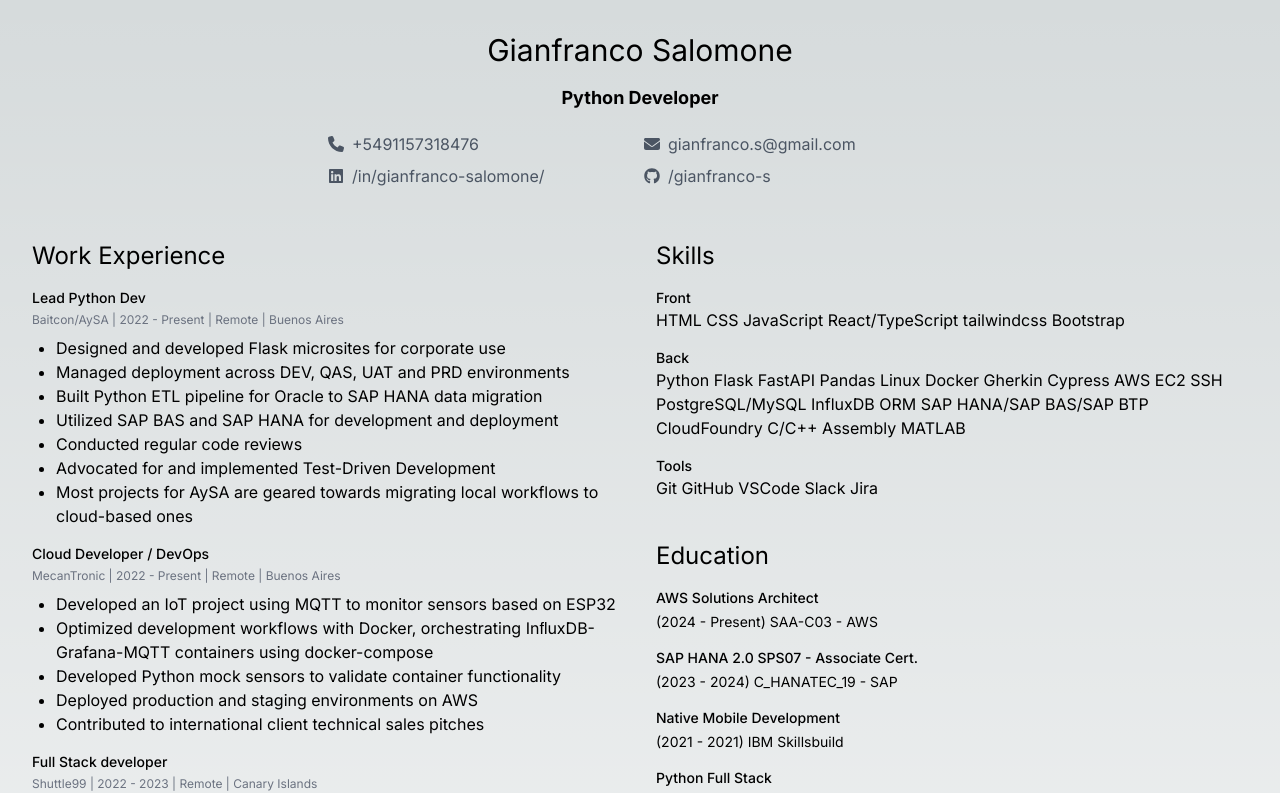
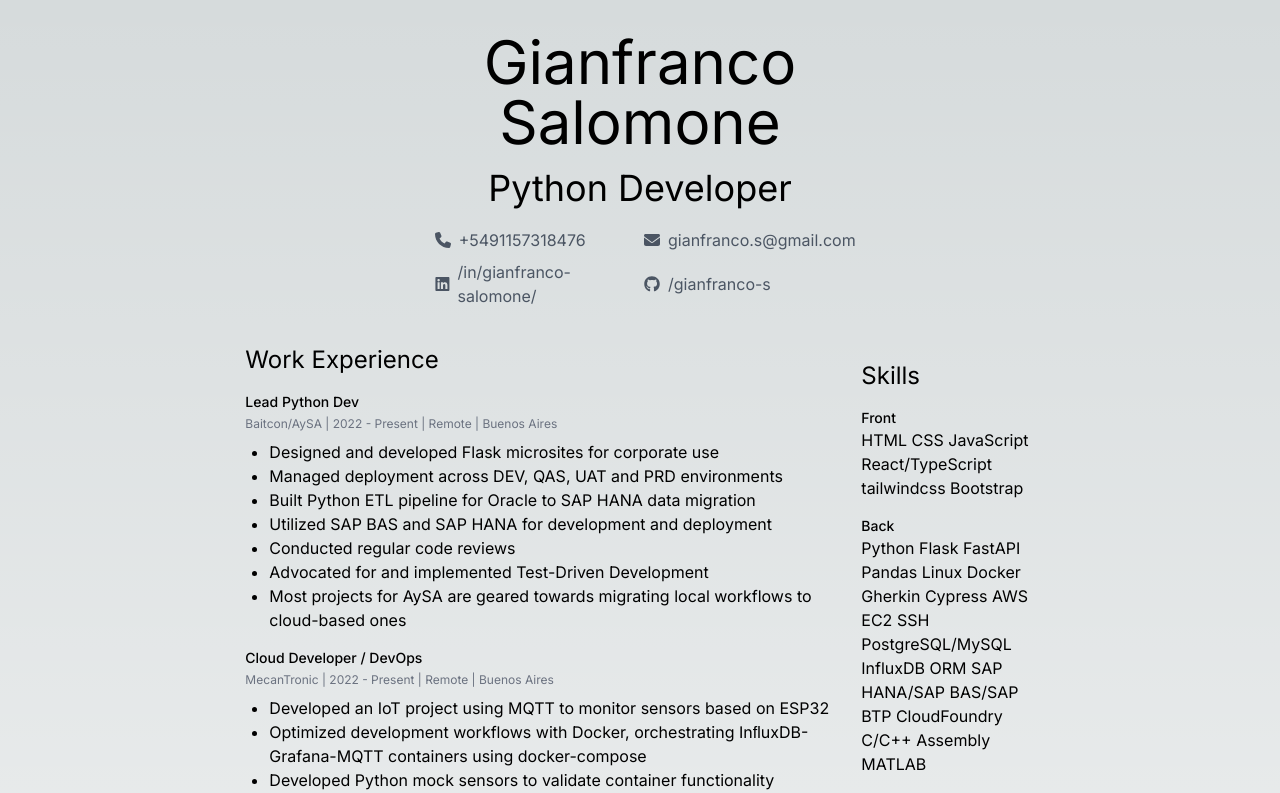
Before and after one commit to gianfranco-s/json-career-view, a Next.js app in the folder my-json-resume/: page / in a window 1280 px wide. Shown: the top 793 px of the page. Built offline with nearby package versions, Linux system fonts and the light colour scheme.

Commit message:
Use larger fonts for title and subtitle

```diff
--- a/my-json-resume/src/components/Resume.tsx
+++ b/my-json-resume/src/components/Resume.tsx
@@ -15,7 +15,7 @@ function Resume() {
   }
 
   return (
-    <div className="container mx-auto px-4 py-8">
+    <div className="container mx-auto px-4 py-8 md:w-2/3">
       <div className="flex justify-center">
         <div className="w-full md:w-1/2">
           <ResumeHeaderCard
@@ -26,13 +26,13 @@ function Resume() {
       </div>
 
       <div className="flex flex-wrap">
-        <div className="container mx-auto px-4 py-8 w-full md:w-1/2">
+        <div className="container mx-auto px-4 pt-4 pb-8 w-full md:w-3/4">
           <div className="mb-10">
             <WorkExperienceCard workExperience={resumeData.work} />
           </div>
         </div>
 
-        <div className="container mx-auto px-4 py-8  w-full md:w-1/2 ">
+        <div className="container mx-auto px-4 py-8  w-full md:w-1/4 ">
           <div className="mb-10">
             <SkillsCard skills={resumeData.skills} />
           </div>
--- a/my-json-resume/src/components/ResumeTitle.tsx
+++ b/my-json-resume/src/components/ResumeTitle.tsx
@@ -8,8 +8,8 @@ interface TitleDataProps {
 function Title({ name, resumeTitle }: TitleDataProps) {
     return (
         <div>
-            <h1 className="text-center text-3xl mb-4">{name}</h1>
-            <h2 className="text-center font-bold text-lg">{resumeTitle}</h2>
+            <h1 className="text-center text-6xl mb-4">{name}</h1>
+            <h2 className="text-center text-4xl">{resumeTitle}</h2>
         </div>
     );
 }
```
